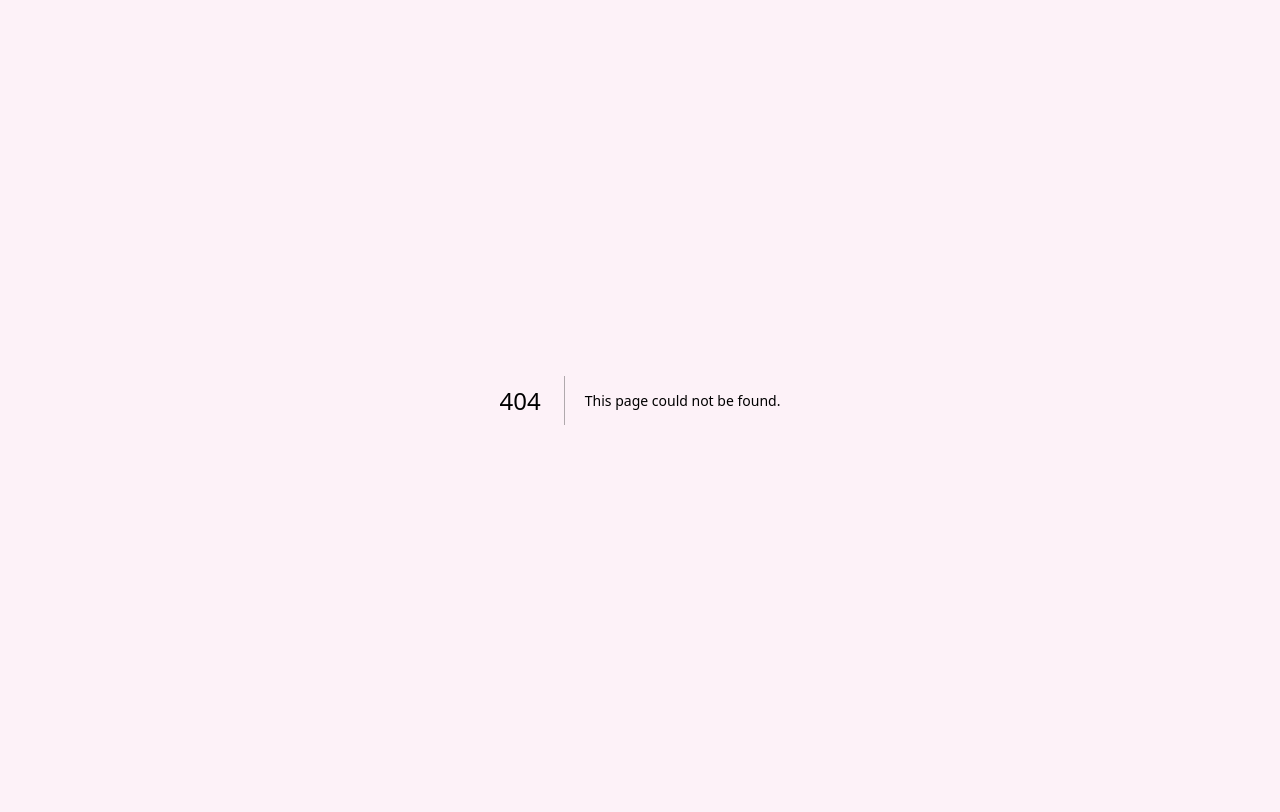
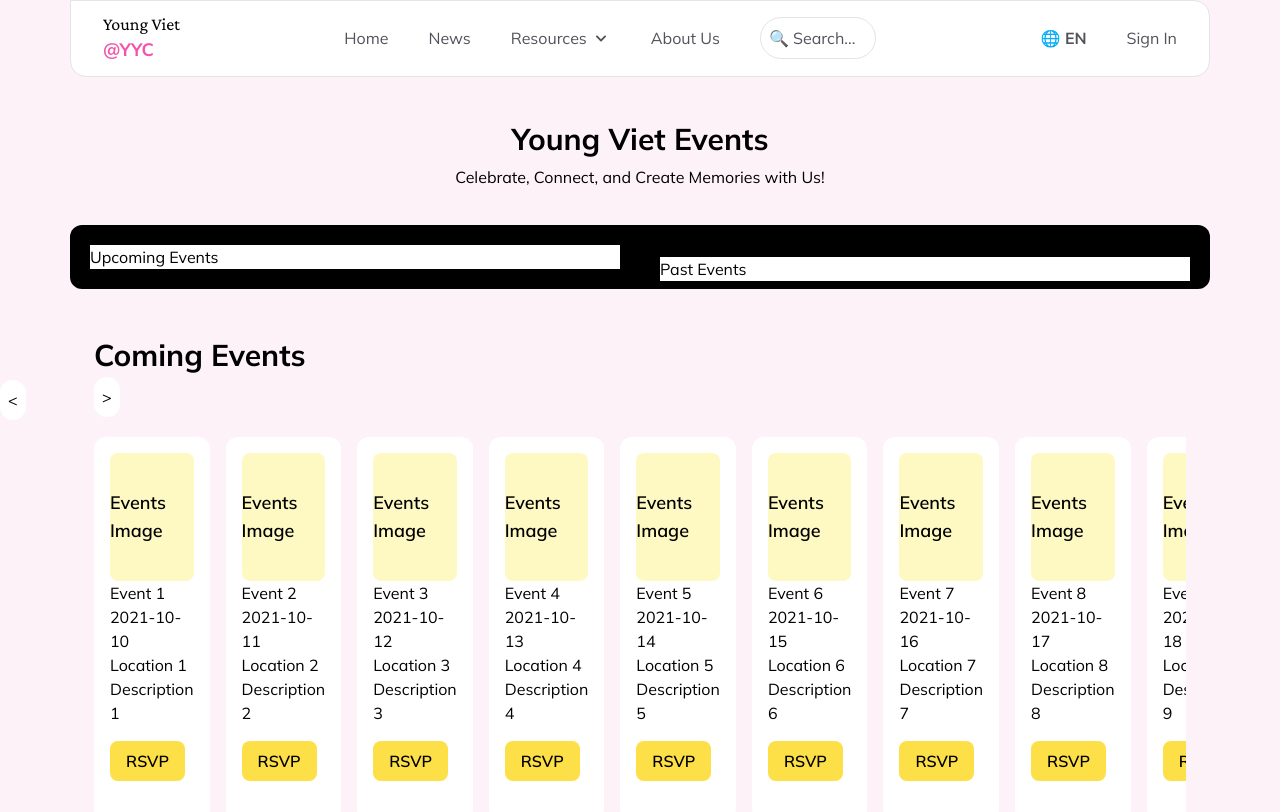
Before and after one commit to ryodocoder1997/Calgary-Web-Project, a Next.js app: page /events in a window 1280 px wide. Before the commit this address had no page. Shown: the top 812 px of the page. Built offline with nearby package versions, Linux system fonts and the light colour scheme.

Commit message:
update
implement some flexbox and an event scrollbar

```diff
--- /dev/null
+++ b/src/app/clubs/page.tsx
@@ -0,0 +1,18 @@
+import React from 'react'
+import NavBar from '@/app/components/NavBar'
+import Footer from '@/app/components/Footer'
+
+export default function Clubs() {
+    return (
+        <div>
+            <NavBar />
+            <div className='grid grid-cols-4'>
+                <div className='col-span-3 border rounded-tl-2xl rounded-tr-2xl rounded-bl-2xl rounded-br-2xl'>
+                    1,nadf
+                </div>
+                <div>2</div>
+            </div>
+            <Footer />
+        </div>
+    )
+}
--- a/src/app/components/NavBar.jsx
+++ b/src/app/components/NavBar.jsx
@@ -37,7 +37,7 @@ export default function NavBar() {
               >
                 <MenuItem>
                   <Link
-                    href='#'
+                    href='/events'
                     className='group flex w-full items-center gap-2 rounded-lg py-1.5 px-3 data-[focus]:bg-pink-200'
                   >
                     Events
@@ -45,7 +45,7 @@ export default function NavBar() {
                 </MenuItem>
                 <MenuItem>
                   <Link
-                    href='#'
+                    href='/clubs'
                     className='group flex w-full items-center gap-2 rounded-lg py-1.5 px-3 data-[focus]:bg-pink-200'
                   >
                     Clubs
@@ -53,7 +53,7 @@ export default function NavBar() {
                 </MenuItem>
                 <MenuItem>
                   <Link
-                    href='#'
+                    href='/mentors'
                     className='group flex w-full items-center gap-2 rounded-lg py-1.5 px-3 data-[focus]:bg-pink-200'
                   >
                     Mentors
--- /dev/null
+++ b/src/app/events/page.tsx
@@ -0,0 +1,101 @@
+"use client"
+
+import React, { useRef } from 'react'
+import NavBar from '@/app/components/NavBar'
+import Footer from '@/app/components/Footer'
+
+interface EventType {
+    id: number;
+    title: string;
+    date: string;
+    location: string;
+    description: string;
+}
+
+
+const events: EventType[] = [
+    { id: 1, title: 'Event 1', date: '2021-10-10', location: 'Location 1', description: 'Description 1' },
+    { id: 2, title: 'Event 2', date: '2021-10-11', location: 'Location 2', description: 'Description 2' },
+    { id: 3, title: 'Event 3', date: '2021-10-12', location: 'Location 3', description: 'Description 3' },
+    { id: 4, title: 'Event 4', date: '2021-10-13', location: 'Location 4', description: 'Description 4' },
+    { id: 5, title: 'Event 5', date: '2021-10-14', location: 'Location 5', description: 'Description 5' },
+    { id: 6, title: 'Event 6', date: '2021-10-15', location: 'Location 6', description: 'Description 6' },
+    { id: 7, title: 'Event 7', date: '2021-10-16', location: 'Location 7', description: 'Description 7' },
+    { id: 8, title: 'Event 8', date: '2021-10-17', location: 'Location 8', description: 'Description 8' },
+    { id: 9, title: 'Event 9', date: '2021-10-18', location: 'Location 9', description: 'Description 9' },
+    { id: 10, title: 'Event 10', date: '2021-10-19', location: 'Location 10', description: 'Description 10' },
+];
+
+
+export default function Events() {
+
+    const scrollRef = useRef<HTMLDivElement>(null);
+
+    const scrollLeft = () => {
+        if (scrollRef.current) {
+            scrollRef.current.scrollBy({ left: -300, behavior: 'smooth' });
+        }
+    }
+
+    const scrollRight = () => {
+        if (scrollRef.current) {
+            scrollRef.current.scrollBy({ left: 300, behavior: 'smooth' });
+        }
+    }
+
+    return (
+        <div className='flex flex-col'>
+            <NavBar />
+            <div className='flex flex-col items-center'>
+                <div className='font-bold text-3xl h-auto rounded-xl pt-11 pb-2 '>
+                    <h1>Young Viet Events</h1>
+                </div>
+                <div className=' h-auto rounded-xl pb-9'>
+                    <p>Celebrate, Connect, and Create Memories with Us!</p>
+                </div>
+            </div>
+
+            <div className='flex items-center bg-black py-100 space-y-6 rounded-xl'>
+                <div className='bg-white w-1/2 m-5 '>
+                    <p>Upcoming Events</p>
+                </div>
+                <div className='bg-white w-1/2 m-5'>
+                    <p>Past Events</p>
+                </div>
+            </div>
+
+            <div className='max-w-7xl mx-uto px-6 py-12'>
+                <h2 className='text-3xl font-bold mb-6'>Coming Events</h2>
+
+                <div className='realtive'>
+                    <button onClick={scrollLeft} className='absolute top-1/2 left-0 transform -translate-y-1/2 bg-white rounded-full p-2'> {'<'} </button>
+                </div>
+                <button
+                    onClick={scrollRight}
+                    className="justify-right top-1/2 transform -translate-y-1/2 z-10 bg-white p-2 rounded-full"
+                >
+                    {'>'}
+                </button>
+
+                <div ref={scrollRef} className='flex space-x-4 overflow-x-scroll'>
+                    {events.map((event) => (
+                        <div key={event.id} className='w-96 bg-white rounded-xl p-4'>
+                            <div className='bg-yellow-100 h-32 flex items-center justify-center rounded-lg'>
+                                <p className='text-lg font-semibold'>Events Image</p>
+                            </div>
+                            <h3>{event.title}</h3>
+                            <p>{event.date}</p>
+                            <p>{event.location}</p>
+                            <p>{event.description}</p>
+                            <button className='mt-4 bg-yellow-300 px-4 py-2 rounded-lg font-semibold hover:bg-yellow-400'>RSVP</button>
+                        </div>
+                    ))}
+                </div>
+
+
+
+            </div>
+            <Footer />
+        </div>
+    )
+}
--- /dev/null
+++ b/src/app/mentors/page.tsx
@@ -0,0 +1,18 @@
+import React from 'react'
+import NavBar from '@/app/components/NavBar'
+import Footer from '@/app/components/Footer'
+
+export default function Mentors() {
+    return (
+        <div>
+            <NavBar />
+            <div className='grid grid-cols-4'>
+                <div className='col-span-3 border rounded-tl-2xl rounded-tr-2xl rounded-bl-2xl rounded-br-2xl'>
+                    1,nadf
+                </div>
+                <div>2</div>
+            </div>
+            <Footer />
+        </div>
+    )
+}
--- a/src/app/news/page.tsx
+++ b/src/app/news/page.tsx
@@ -8,7 +8,7 @@ export default function News() {
       <NavBar />
       <div className='grid grid-cols-4'>
         <div className='col-span-3 border rounded-tl-2xl rounded-tr-2xl rounded-bl-2xl rounded-br-2xl'>
-          1
+          1,nadf
         </div>
         <div>2</div>
       </div>
```
